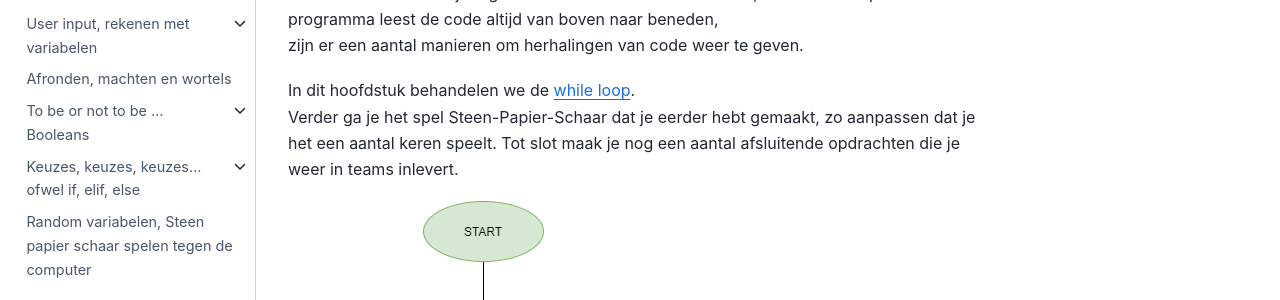
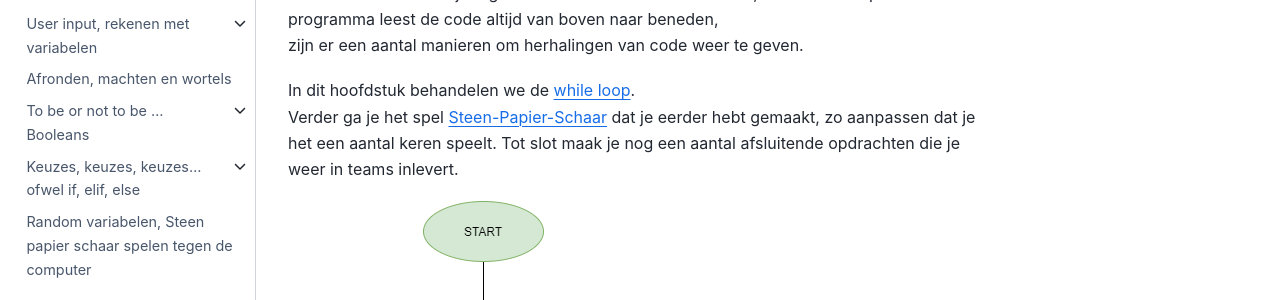
Before and after one commit to nerdyJuffie/PythonProgrammeren, a Jupyter Book: the page built from book/some_content/hoofdstuk7.md, in a window 1280 px wide and 1103 px high. Shown: the part 282-582 px from the top of the window. Built offline with Jupyter Book 1.0.4 settings and Sphinx 7.4.7 and the Sphinx Book theme 1.1.4, drawn with Linux system fonts in a browser that asks for light colours; pages that are not in the unit, such as notebooks, are missing from menus; comment, search, counter and statistics services are not loaded; part of the change alters nothing that is shown.

```diff
--- a/book/some_content/hoofdstuk7.md
+++ b/book/some_content/hoofdstuk7.md
@@ -6,7 +6,7 @@ Om te voorkomen dat je regels code eindeloos moet herhalen, want een computer pr
 zijn er een aantal manieren om herhalingen van code weer te geven.
 
 In dit hoofdstuk behandelen we de [while loop](while.ipynb).
-Verder ga je het spel Steen-Papier-Schaar dat je eerder hebt gemaakt, zo aanpassen dat je het een aantal keren speelt.
+Verder ga je het spel [Steen-Papier-Schaar](SPS_while.ipynb) dat je eerder hebt gemaakt, zo aanpassen dat je het een aantal keren speelt.
 Tot slot maak je nog een aantal afsluitende opdrachten die je weer in teams inlevert.
 
 ![stroomdiagram van een while loop](../figures/whileloopflowchart.png)
```
